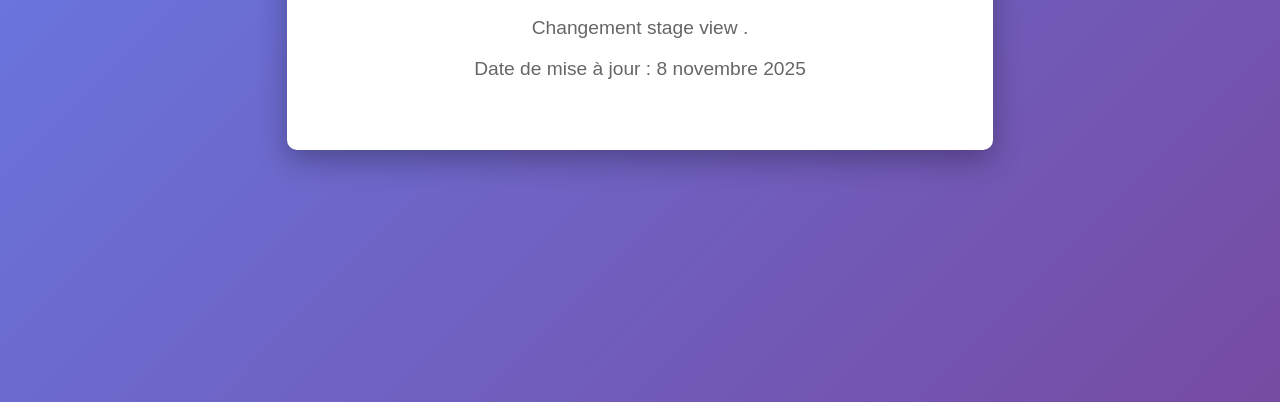
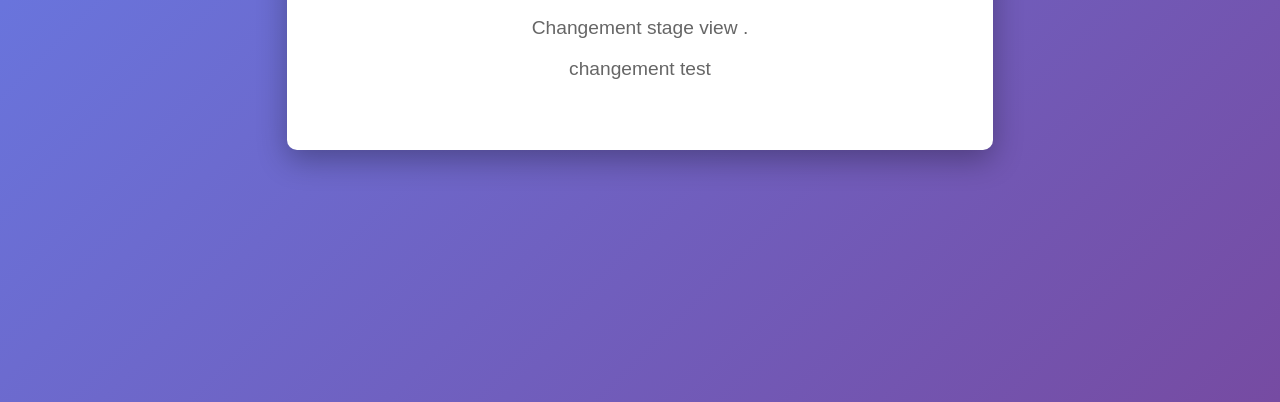
Before and after one commit to Hajarfallaki/tp4, a plain HTML site: page index.html in a window 1280 px wide. Shown: the part 398-800 px from the top of the page. Drawn offline with Linux system fonts and the light colour scheme.

Commit message:
tp4 test

```diff
--- a/index.html
+++ b/index.html
@@ -41,7 +41,7 @@
         <h1>TP4 Jenkins CI/CD - BDCC</h1>
         <h2>Version 3 - Mise à jour automatique !</h2>
         <p>Changement stage view .</p>
-        <p>Date de mise à jour : 8 novembre 2025</p>
+        <p>changement test</p>
     </div>
 </body>
 </html>
```
